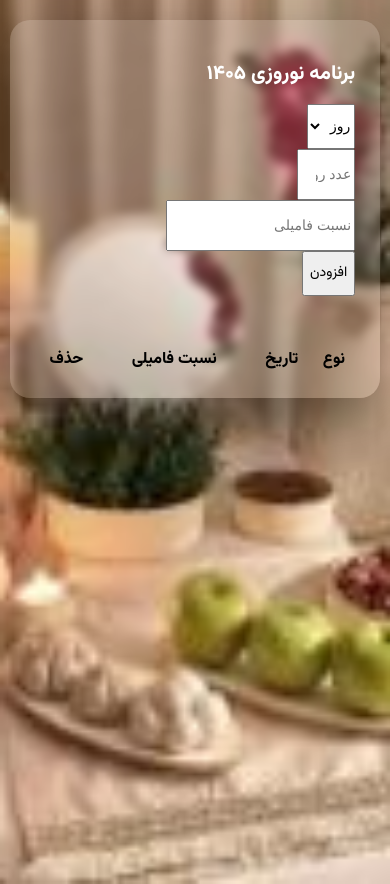
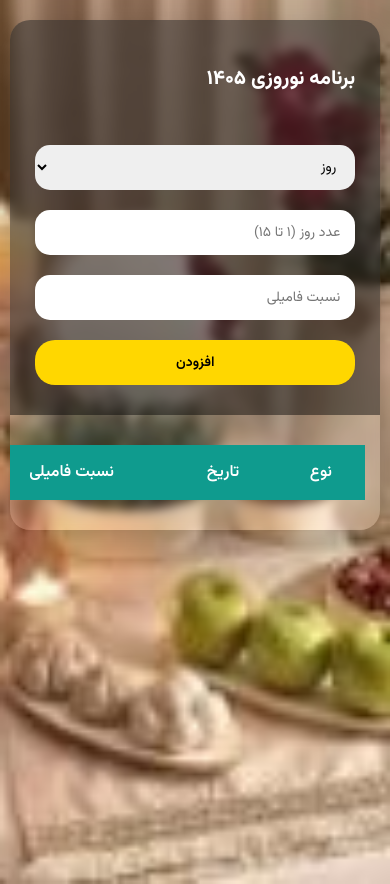
Before and after one commit to Amirbmn/invitation-scheduler, a website: page public/index.html in a window 390 px wide. Drawn offline with Linux system fonts and the light colour scheme; no server answers.

Commit message:
responsiveness added

```diff
--- a/public/index.html
+++ b/public/index.html
@@ -10,13 +10,13 @@
     margin:0;
     font-family:'Vazirmatn',sans-serif;
     direction:rtl;
-    min-height:100vh;
-    width:100%;
+    height:100vh;
+    width:100vw;
     display:flex;
     align-items:center;
     justify-content:center;
 
-    /* اصلاح بکگراند */
+    /* اصلاح فقط برای جلوگیری از کش آمدن تصویر */
     background-image:url("haftsin.jpg");
     background-size:cover;
     background-position:center;
@@ -24,9 +24,8 @@
 }
 
 .container{
-    width:95%;
-    max-width:1200px;
-    min-height:90vh;
+    width:90%;
+    height:90vh;
     background:rgba(255,255,255,0.15);
     backdrop-filter: blur(5px);
     border-radius:25px;
@@ -35,44 +34,132 @@
     box-shadow:0 20px 50px rgba(0,0,0,0.3);
 }
 
-/* فرم */
 .form-section{
-    flex:1;
-    padding:40px;
+    flex:2;
+    padding:50px;
+    background-size:cover;
+    background-position:center;
     position:relative;
     color:white;
 }
 
-.table-section{
-    flex:2;
-    padding:40px;
-    overflow-x:auto;
+.overlay{
+    position:absolute;
+    inset:0;
+    background:rgba(0,0,0,0.45);
 }
 
-/* جدول موبایل بهتر */
+.form-content{
+    position:relative;
+    z-index:2;
+    max-width:320px;
+}
+
+h1{
+    font-weight:800;
+    margin-bottom:10px;
+}
+
+.form-group{
+    margin-bottom:20px;
+}
+
+select,input{
+    width:100%;
+    height:50px;
+    padding:0 15px;
+    border:none;
+    border-radius:15px;
+    font-size:15px;
+    font-family:'Vazirmatn',sans-serif;
+    box-sizing:border-box;
+}
+
+button{
+    width:100%;
+    height:50px;
+    border:none;
+    border-radius:20px;
+    background:gold;
+    font-size:16px;
+    font-weight:600;
+    cursor:pointer;
+    transition:0.3s;
+}
+
+button:hover{
+    transform:scale(1.05);
+}
+
+#errorMessage{
+    color:red;
+    font-weight:bold;
+    margin-bottom:20px;
+    height:20px;
+}
+
+.table-section{
+    flex:3;
+    padding:50px;
+    overflow-y:auto;
+}
+
 table{
     width:100%;
     border-collapse:collapse;
-    min-width:500px;
 }
 
-/* موبایل */
+th{
+    background:#0f9b8e;
+    color:white;
+    padding:15px;
+    font-weight:600;
+}
+
+td{
+    padding:15px;
+    text-align:center;
+    border-bottom:1px solid #eee;
+}
+
+.delete-btn{
+    background:red;
+    color:white;
+    border:none;
+    padding:6px 15px;
+    border-radius:10px;
+    cursor:pointer;
+    font-family:'Vazirmatn',sans-serif;
+}
+
+/* ========================= */
+/* 🔥 فقط بخش ریسپانسیو موبایل */
+/* ========================= */
 @media (max-width: 768px){
 
     body{
+        height:auto;
+        min-height:100vh;
         align-items:flex-start;
         padding:20px 0;
     }
 
     .container{
         flex-direction:column;
-        min-height:auto;
+        height:auto;
+        width:95%;
         border-radius:20px;
     }
 
-    .form-section,
+    .form-section{
+        flex:none;
+        padding:30px 25px;
+    }
+
     .table-section{
-        padding:25px;
+        flex:none;
+        padding:30px 15px;
+        overflow-x:auto;
     }
 
     h1{
@@ -85,7 +172,7 @@
     }
 
     table{
-        min-width:100%;
+        min-width:500px; /* جلوگیری از شکستن جدول */
     }
 }
 </style>
@@ -215,7 +302,6 @@
     }
 }
 
-// load on page start
 window.onload = loadData;
 </script>
 
```
